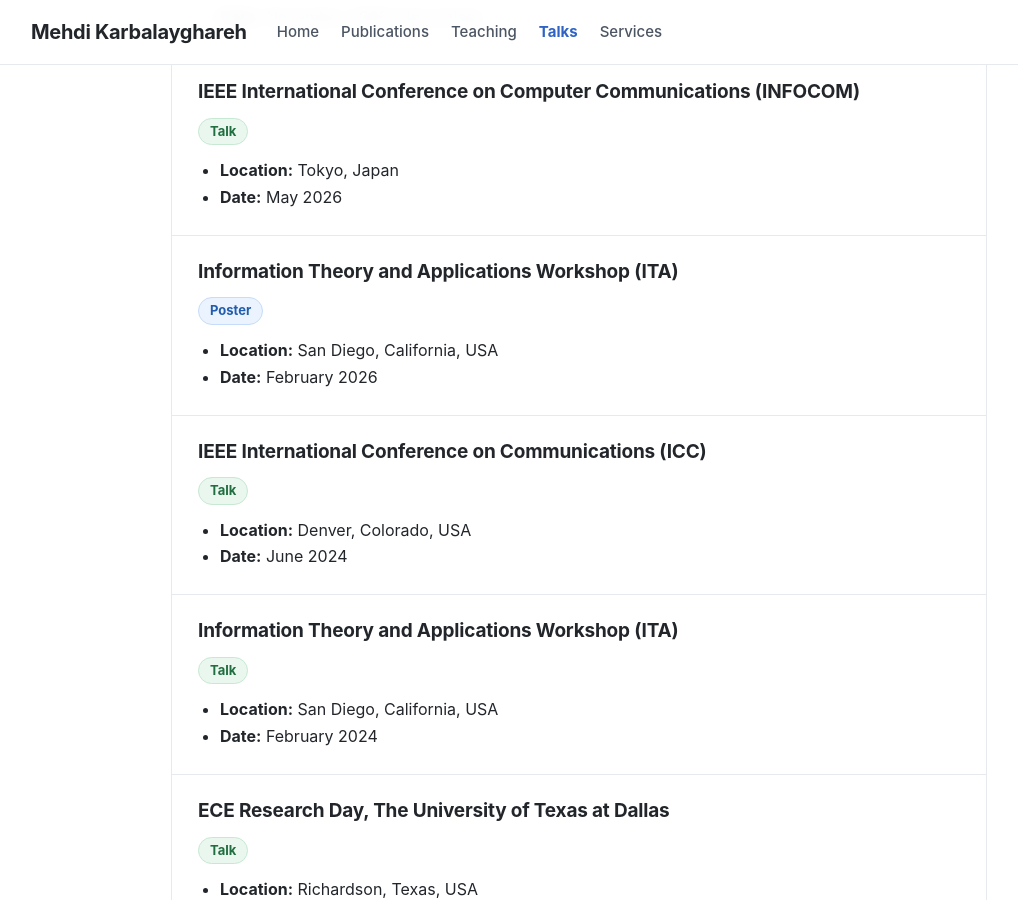
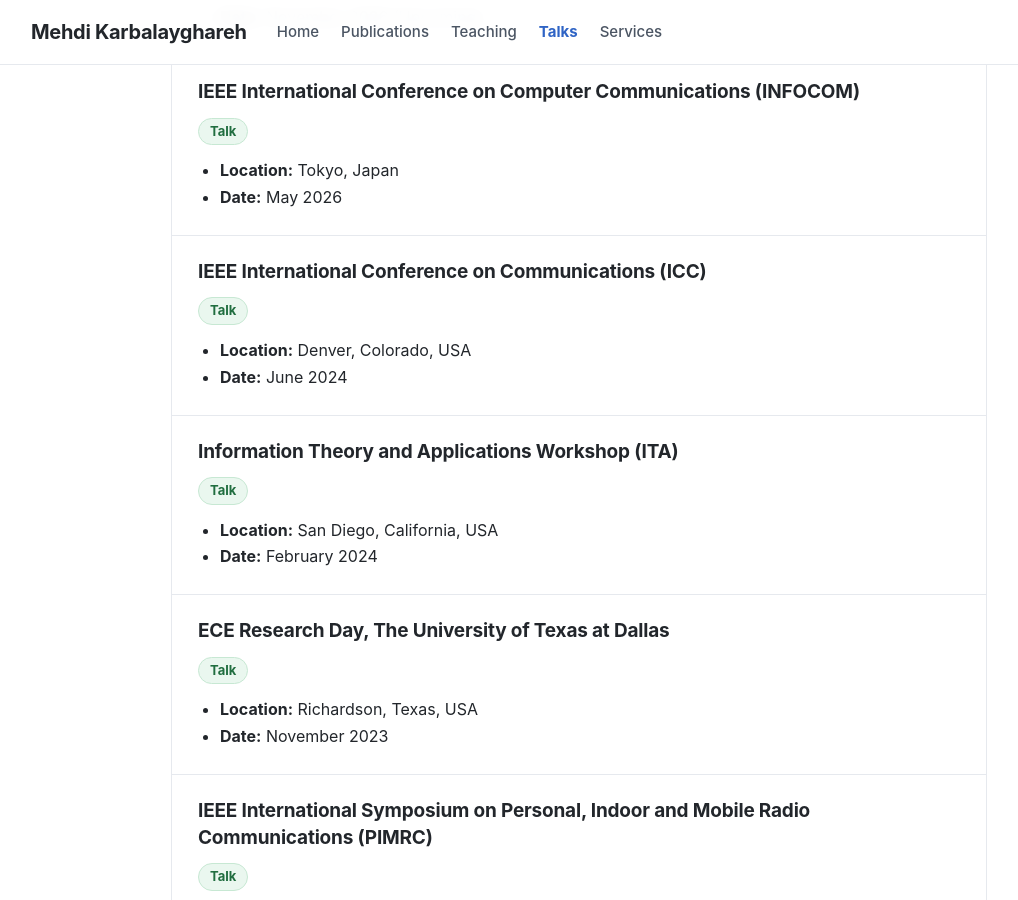
Before and after one commit to mkarbalaygh/mkarbalaygh.github.io, a Jekyll site: the page built from _pages/talks.md, in a window 1280 px wide and 900 px high, scrolled down 314 px. Shown: the whole window, without its empty margins (61-1079 px from the left). Built offline with Jekyll 4.4.1, drawn with Linux system fonts in a browser that asks for light colours; comment, search, counter and statistics services are not loaded.

Commit message:
Remove ITA 2026 poster from Talks

```diff
--- a/_pages/talks.md
+++ b/_pages/talks.md
@@ -22,15 +22,6 @@ permalink: /talks/
     <ul class="talk-details">
       <li><strong>Location:</strong> Tokyo, Japan</li>
       <li><strong>Date:</strong> May 2026</li>
-    </ul>
-  </section>
-
-  <section class="talk-entry">
-    <h2 class="talk-event">Information Theory and Applications Workshop (ITA)</h2>
-    <span class="talk-badge talk-badge--poster">Poster</span>
-    <ul class="talk-details">
-      <li><strong>Location:</strong> San Diego, California, USA</li>
-      <li><strong>Date:</strong> February 2026</li>
     </ul>
   </section>
 
```
